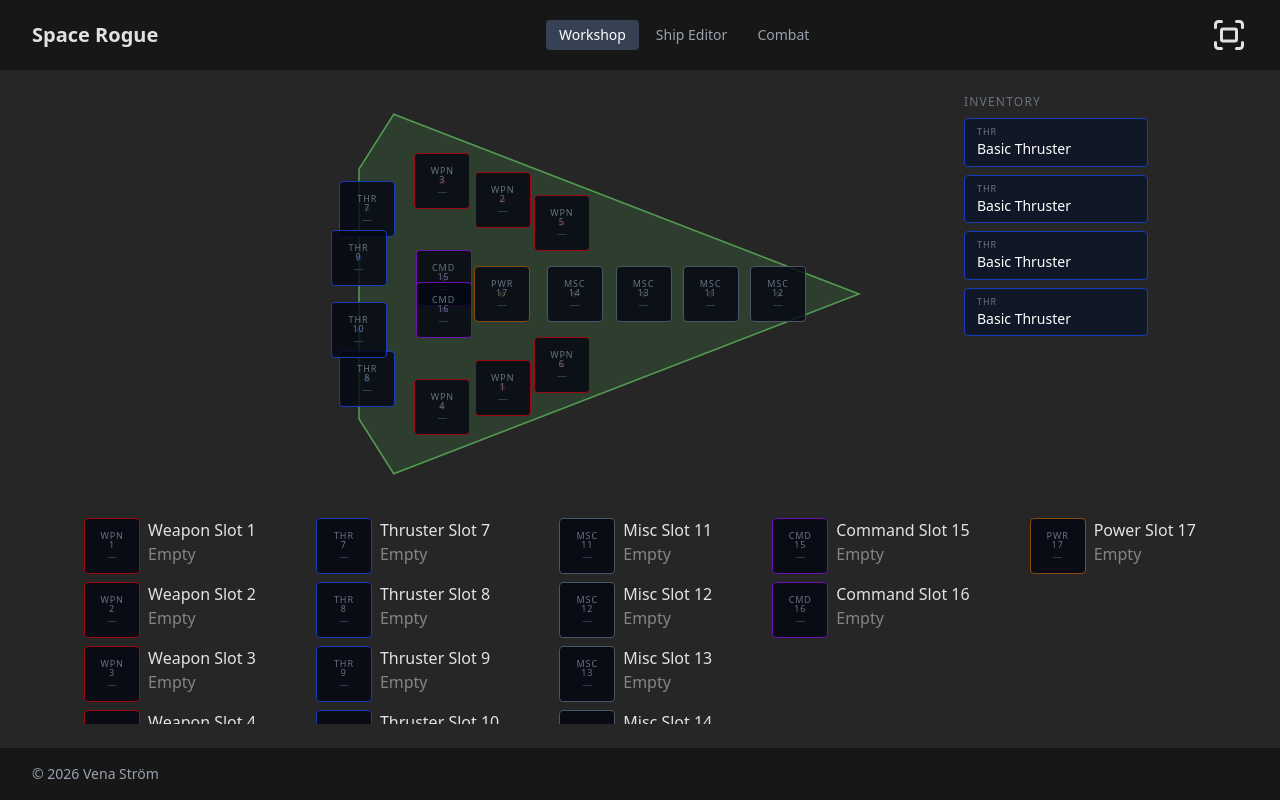
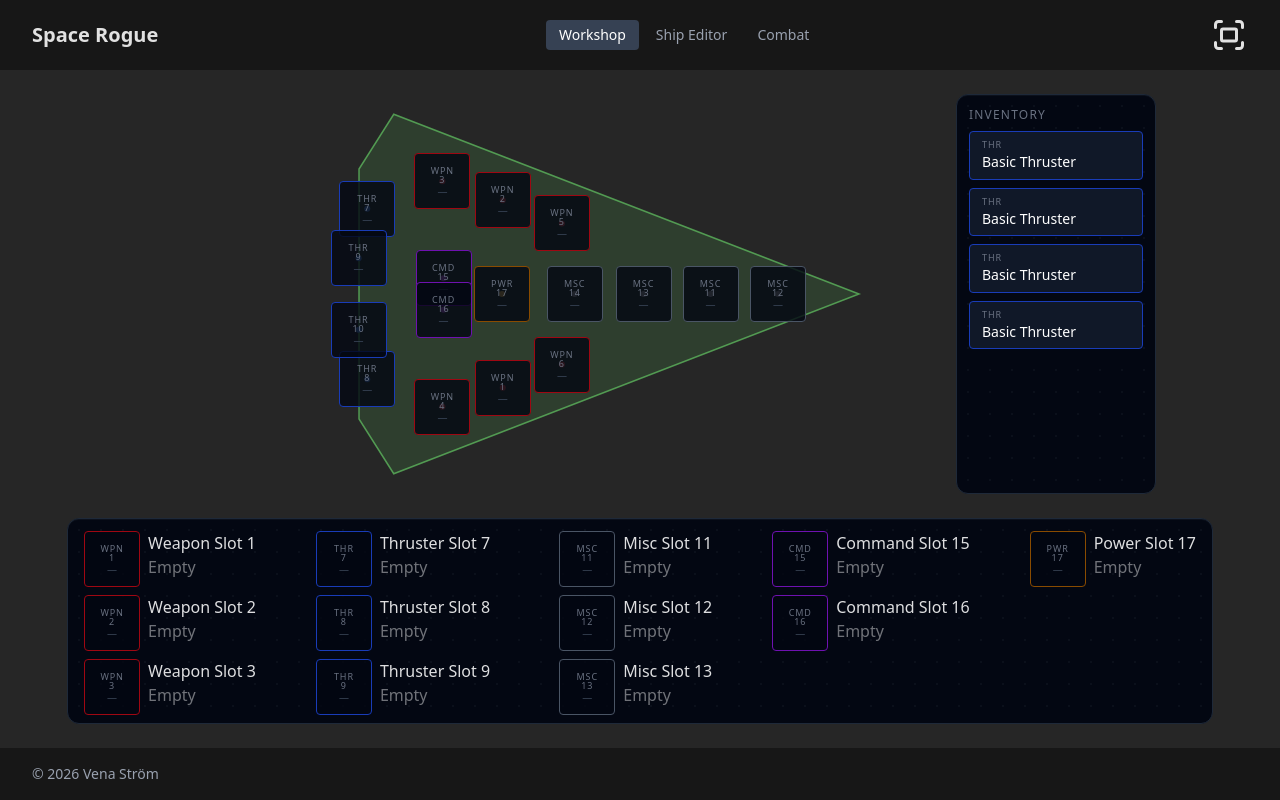
Before and after one commit to VenaStrom/Space-Rogue, a React (Vite) app: page / in a window 1280 px wide. Built offline with nearby package versions, Linux system fonts and the light colour scheme.

Commit message:
make background on inventory and slot lists

```diff
--- a/src/views/_workshop-view.tsx
+++ b/src/views/_workshop-view.tsx
@@ -327,7 +327,14 @@ export function WorkshopView() {
         </div>
 
         {/* Inventory */}
-        <aside className="flex flex-col gap-y-2 overflow-y-auto min-w-50 px-2" style={{ maxHeight: PREVIEW_H }}>
+        <aside
+          className="flex flex-col gap-y-2 overflow-y-auto min-w-50 px-3 py-3 rounded-xl border border-gray-800 bg-gray-950 shadow-[inset_0_1px_0_rgba(148,163,184,0.06)]"
+          style={{
+            maxHeight: PREVIEW_H,
+            backgroundImage: 'radial-gradient(circle, rgba(148,163,184,0.055) 1px, transparent 1px)',
+            backgroundSize: '22px 22px',
+          }}
+        >
           <p className="text-xs uppercase tracking-widest text-gray-500">Inventory</p>
           {inventory.length === 0
             ? <p className="text-sm text-gray-700">Empty</p>
@@ -344,7 +351,13 @@ export function WorkshopView() {
       </section>
 
       {/* Slot lists */}
-      <section className="flex flex-row gap-x-15 overflow-y-auto flex-1 min-h-0 px-2">
+      <section
+        className="flex flex-row gap-x-15 overflow-y-auto flex-1 min-h-0 px-4 py-3 rounded-xl border border-gray-800 bg-gray-950 shadow-[inset_0_1px_0_rgba(148,163,184,0.06)]"
+        style={{
+          backgroundImage: 'radial-gradient(circle, rgba(148,163,184,0.055) 1px, transparent 1px)',
+          backgroundSize: '22px 22px',
+        }}
+      >
         {slotGroups.map(({ type, slots }) => (
           <ul key={type} className="flex flex-col gap-y-2">
             {slots.map(({ slot, gi: globalIdx, li: localIdx }) => (
```
